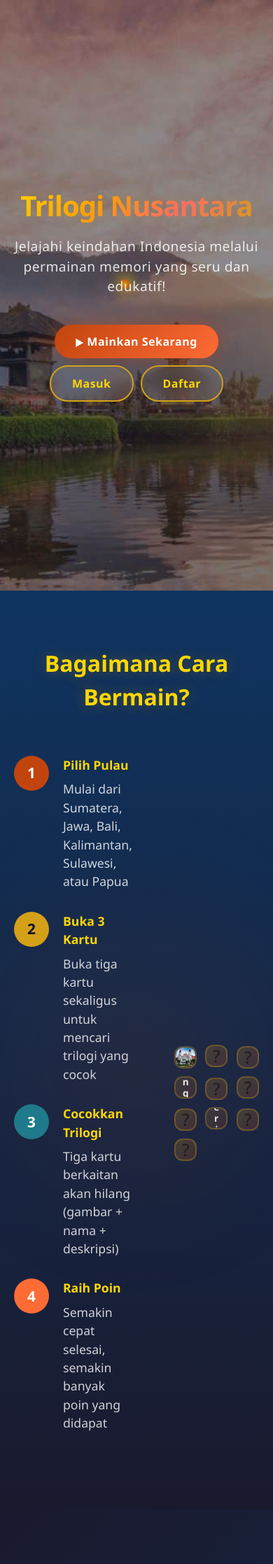
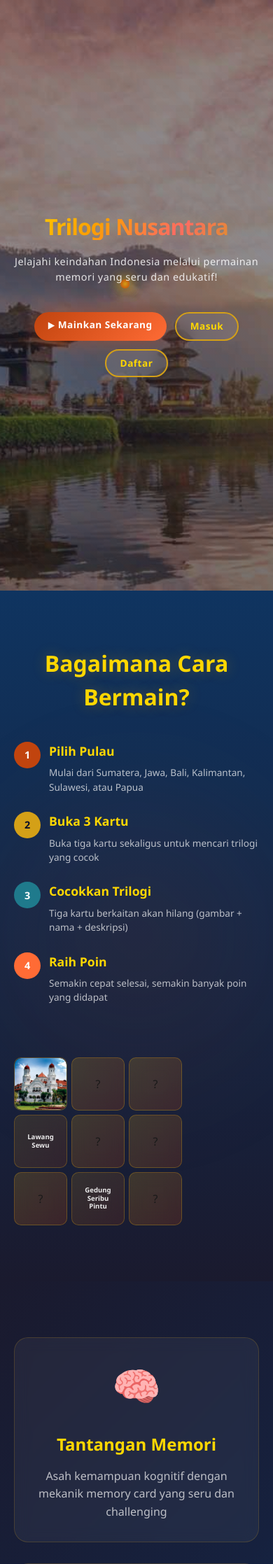
Before and after one commit to vinhartz06/FICPACT2026, a Laravel app: page / in a window 390 px wide. Shown: the top 2235 px of the page at 70% size. Run offline with Laravel 12, Linux system fonts and the light colour scheme; style sheets or scripts are compiled from the project's sources.

Commit message:
landing page responsive

```diff
--- a/resources/views/landing.blade.php
+++ b/resources/views/landing.blade.php
@@ -2,8 +2,8 @@
 <html lang="en">
 <head>
     <meta charset="UTF-8">
-    <meta name="viewport" content="width=device-width, initial-scale=1.0">
-    <title>Trilogi Nusantara</title>
+    <meta name="viewport" content="width=device-width, initial-scale=1.0, viewport-fit=cover">
+    <title>Trilogi Nusantara | Permainan Memori Nusantara</title>
     @vite(['resources/css/app.css'])
     <style>
         * {
@@ -176,7 +165,7 @@
         }
 
         .hero-title {
-            font-size: clamp(3rem, 10vw, 7rem);
+            font-size: clamp(2.5rem, 10vw, 7rem);
             font-weight: 900;
             background: linear-gradient(135deg, #FFD700, #FFA500, #FF6B6B, #D4A017);
             -webkit-background-clip: text;
@@ -184,17 +173,16 @@
             background-clip: text;
             margin-bottom: 20px;
             text-shadow: 0 0 30px rgba(212, 160, 23, 0.3);
-            letter-spacing: -2px;
+            letter-spacing: -1px;
             line-height: 1.2;
         }
 
         .hero-subtitle {
-            font-size: clamp(1.1rem, 4vw, 1.5rem);
+            font-size: clamp(1rem, 4vw, 1.5rem);
             color: rgba(255, 255, 255, 0.85);
             margin-bottom: 40px;
             font-weight: 300;
             letter-spacing: 0.5px;
-            animation: fadeInUp 1.2s ease-out;
         }
 
         .hero-cta {
@@ -202,12 +190,11 @@
             gap: 15px;
             justify-content: center;
             flex-wrap: wrap;
-            animation: fadeInUp 1.4s ease-out;
         }
 
         .btn {
-            padding: 14px 40px;
-            font-size: 1.1rem;
+            padding: 12px 32px;
+            font-size: 1rem;
             font-weight: 700;
             border: none;
             border-radius: 50px;
@@ -277,26 +264,9 @@
             box-shadow: 0 10px 30px rgba(212, 160, 23, 0.3);
         }
 
-        .scroll-indicator {
-            position: absolute;
-            bottom: 30px;
-            left: 50%;
-            transform: translateX(-50%);
-            z-index: 10;
-            animation: float 3s ease-in-out infinite;
-        }
-
-        .scroll-indicator svg {
-            width: 30px;
-            height: 30px;
-            stroke: rgba(212, 160, 23, 0.6);
-            fill: none;
-            stroke-width: 2;
-        }
-
         .preview-section {
             position: relative;
-            min-height: 100vh;
+            min-height: auto;
             display: flex;
             align-items: center;
             justify-content: center;
@@ -319,7 +289,7 @@
         }
 
         .preview-container {
-            max-width: 900px;
+            max-width: 1200px;
             width: 100%;
             position: relative;
             z-index: 5;
@@ -330,17 +300,69 @@
             font-weight: 800;
             color: #FFD700;
             text-align: center;
-            margin-bottom: 60px;
+            margin-bottom: 50px;
             text-shadow: 0 0 20px rgba(212, 160, 23, 0.3);
         }
 
+        /* RESPONSIVE LAYOUT: STEPS ON TOP, CARDS BELOW ON MOBILE */
+        .gameplay-layout {
+            display: flex;
+            flex-direction: row;
+            gap: 60px;
+            align-items: flex-start;
+        }
+
+        .steps-wrapper {
+            flex: 1;
+            color: rgba(255,255,255,0.8);
+            font-size: 1rem;
+        }
+
+        .game-grid-wrapper {
+            flex: 1;
+            display: flex;
+            justify-content: center;
+        }
+
+        .step-item {
+            display: flex;
+            gap: 20px;
+            margin-bottom: 30px;
+        }
+
+        .step-number {
+            width: 50px;
+            height: 50px;
+            border-radius: 50%;
+            display: flex;
+            align-items: center;
+            justify-content: center;
+            font-weight: bold;
+            font-size: 1.3rem;
+            flex-shrink: 0;
+        }
+
+        .step-title {
+            color: #FFD700;
+            font-weight: 700;
+            margin-bottom: 8px;
+            font-size: 1.2rem;
+        }
+
+        .step-desc {
+            font-size: 0.95rem;
+            line-height: 1.5;
+            color: rgba(255,255,255,0.7);
+        }
+
+        /* SMALLER BOXES - REDUCED SIZE */
         .game-grid {
             display: grid;
-            grid-template-columns: repeat(auto-fit, minmax(80px, 1fr));
-            gap: 15px;
-            max-width: 500px;
-            margin: 0 auto;
+            grid-template-columns: repeat(3, 1fr);
+            gap: 12px;
             perspective: 1000px;
+            max-width: 360px;
+            width: 100%;
         }
 
         .game-card {
@@ -351,20 +373,19 @@
             display: flex;
             align-items: center;
             justify-content: center;
-            font-size: 2rem;
+            font-size: 1.6rem;
             cursor: pointer;
             transition: all 0.4s cubic-bezier(0.34, 1.56, 0.64, 1);
             backdrop-filter: blur(10px);
             position: relative;
             overflow: hidden;
-            animation: float 6s ease-in-out infinite;
             flex-direction: column;
-            gap: 8px;
+            gap: 4px;
         }
 
         .game-card.text-card {
             background: linear-gradient(135deg, rgba(212, 160, 23, 0.15), rgba(193, 68, 14, 0.15));
-            padding: 12px;
+            padding: 8px;
         }
 
         .game-card.image-card {
@@ -380,7 +401,7 @@
         }
 
         .card-text {
-            font-size: 0.85rem;
+            font-size: clamp(0.65rem, 2.5vw, 0.75rem);
             color: rgba(255, 255, 255, 0.9);
             text-align: center;
             font-weight: 600;
@@ -388,19 +409,10 @@
             line-height: 1.2;
         }
 
-        .game-card:nth-child(odd) {
-            animation-delay: 0.5s;
-        }
-
         .game-card:hover {
             transform: rotateY(15deg) translateZ(20px) scale(1.05);
             box-shadow: 0 10px 40px rgba(212, 160, 23, 0.4), inset 0 0 20px rgba(212, 160, 23, 0.1);
             border-color: rgba(212, 160, 23, 0.6);
-        }
-
-        .game-card.matched {
-            background: linear-gradient(135deg, rgba(31, 122, 140, 0.4), rgba(193, 68, 14, 0.3));
-            box-shadow: 0 0 30px rgba(31, 122, 140, 0.5);
         }
 
         .game-card::before {
@@ -418,9 +430,10 @@
             left: 100%;
         }
 
+        /* Features Section */
         .features-section {
             position: relative;
-            min-height: 100vh;
+            min-height: auto;
             display: flex;
             align-items: center;
             justify-content: center;
@@ -443,7 +456,7 @@
             backdrop-filter: blur(10px);
             border: 1px solid rgba(212, 160, 23, 0.2);
             border-radius: 20px;
-            padding: 40px;
+            padding: 40px 30px;
             text-align: center;
             transition: all 0.4s cubic-bezier(0.34, 1.56, 0.64, 1);
             position: relative;
@@ -743,63 +693,152 @@
             border-top: 1px solid rgba(212, 160, 23, 0.1);
         }
 
+        /* MOBILE RESPONSIVE ADJUSTMENTS */
+        @media (max-width: 992px) {
+            .gameplay-layout {
+                gap: 40px;
+            }
+            .game-grid {
+                max-width: 320px;
+                gap: 10px;
+            }
+            .game-card {
+                font-size: 1.4rem;
+            }
+        }
+
         @media (max-width: 768px) {
+            .hero-cta {
+                gap: 12px;
+            }
+            .btn {
+                padding: 10px 24px;
+                font-size: 0.9rem;
+            }
+
+            /* STACK LAYOUT: Steps on top, cards below */
+            .gameplay-layout {
+                flex-direction: column;
+                gap: 50px;
+            }
+
+            .steps-wrapper {
+                order: 1;
+            }
+
+            .game-grid-wrapper {
+                order: 2;
+                display: flex;
+                justify-content: center;
+            }
+
+            .step-item {
+                margin-bottom: 25px;
+            }
+
+            .step-number {
+                width: 44px;
+                height: 44px;
+                font-size: 1.1rem;
+            }
+
+            .step-title {
+                font-size: 1.1rem;
+            }
+
+            .step-desc {
+                font-size: 0.85rem;
+            }
+
+            /* SMALLER BOXES ON MOBILE TOO */
+            .game-grid {
+                max-width: 280px;
+                gap: 8px;
+            }
+
+            .game-card {
+                font-size: 1.2rem;
+            }
+
+            .card-text {
+                font-size: 0.65rem;
+            }
+
+            .feature-card {
+                padding: 30px 20px;
+            }
+
+            .island-card {
+                margin-bottom: 10px;
+            }
+
+            .island-name {
+                font-size: 1.4rem;
+            }
+
+            .preview-title {
+                margin-bottom: 40px;
+            }
+        }
+
+        @media (max-width: 480px) {
+            .game-grid {
+                max-width: 240px;
+                gap: 6px;
+            }
+
+            .game-card {
+                font-size: 1rem;
+                border-radius: 10px;
+                border-width: 1.5px;
+            }
+
+            .card-text {
+                font-size: 0.6rem;
+            }
+
+            .step-number {
+                width: 38px;
+                height: 38px;
+                font-size: 0.9rem;
+            }
+
+            .step-item {
+                gap: 12px;
+            }
+
             .hero-title {
-                font-size: 2.5rem;
-                letter-spacing: -1px;
+                font-size: 2rem;
             }
 
             .hero-subtitle {
-                font-size: 1.2rem;
-            }
-
-            .hero-cta {
-                gap: 10px;
-                justify-content: center;
+                font-size: 0.9rem;
             }
 
             .btn {
-                padding: 12px 30px;
-                font-size: 1rem;
+                padding: 8px 20px;
+                font-size: 0.85rem;
+            }
         }
 
-            .game-grid {
-                grid-template-columns: repeat(3, 1fr);
-                gap: 12px;
-            }
-
-            .game-card {
-                font-size: 1.5rem;
-            }
-
-            .feature-card {
-                padding: 30px;
-            }
-
-            .island-card {
-                height: 350px;
-            }
-
-            .section-title {
-                font-size: 2rem;
-            }
-
-            .footer-links {
-                gap: 20px;
-            }
+        .scroll-indicator {
+            position: absolute;
+            bottom: 30px;
+            left: 50%;
+            transform: translateX(-50%);
+            z-index: 10;
+            animation: float 3s ease-in-out infinite;
         }
     </style>
 </head>
 <body>
-    <!-- Hero Section (Game Portal Entry) -->
+    <!-- Hero Section -->
     <section class="hero-section">
         <div class="floating-blob blob-1"></div>
         <div class="floating-blob blob-2"></div>
         <div class="floating-blob blob-3"></div>
         <div class="hero-bg"></div>
         <div class="hero-pattern"></div>
-
-        <!-- Glow Dots -->
         <div class="glow-dot"></div>
         <div class="glow-dot"></div>
         <div class="glow-dot"></div>
@@ -821,15 +857,14 @@
         </div>
     </section>
 
-    <!-- Game Preview Section -->
+    <!-- Game Preview Section - FULLY RESPONSIVE: text on top, cards below on mobile, SMALLER BOXES -->
     <section class="preview-section">
         <div class="preview-bg-glow"></div>
         <div class="preview-container">
             <h2 class="preview-title">Bagaimana Cara Bermain?</h2>
-
-            <div style="display: grid; grid-template-columns: 1fr 1fr; gap: 60px; align-items: center;">
-                <!-- Steps -->
-                <div style="color: rgba(255,255,255,0.8); font-size: 1.1rem;">
+            <div class="gameplay-layout">
+                <!-- Steps (text) - will be on top for mobile -->
+                <div class="steps-wrapper">
                     @php
                         $steps = [
                             ['number' => 1, 'color' => '#C1440E', 'title' => 'Pilih Pulau', 'desc' => 'Mulai dari Sumatera, Jawa, Bali, Kalimantan, Sulawesi, atau Papua'],
@@ -838,19 +873,21 @@
                             ['number' => 4, 'color' => '#FF6B35', 'title' => 'Raih Poin', 'desc' => 'Semakin cepat selesai, semakin banyak poin yang didapat'],
                         ];
                     @endphp
-
                     @foreach($steps as $step)
-                    <div style="display: flex; gap: 20px; margin-bottom: 30px;">
-                        <div style="background: {{ $step['color'] }}; color: {{ $step['number'] === 2 ? '#0a0e27' : 'white' }}; width: 50px; height: 50px; border-radius: 50%; display: flex; align-items: center; justify-content: center; font-weight: bold; font-size: 1.3rem; flex-shrink: 0;">{{ $step['number'] }}</div>
+                        <div class="step-item">
+                            <div class="step-number" style="background: {{ $step['color'] }}; color: {{ $step['number'] === 2 ? '#0a0e27' : 'white' }};">
+                                {{ $step['number'] }}
+                            </div>
                             <div>
-                            <h3 style="color: #FFD700; font-weight: 700; margin-bottom: 8px;">{{ $step['title'] }}</h3>
-                            <p>{{ $step['desc'] }}</p>
+                                <h3 class="step-title">{{ $step['title'] }}</h3>
+                                <p class="step-desc">{{ $step['desc'] }}</p>
                             </div>
                         </div>
                     @endforeach
                 </div>
 
-                <!-- Game Grid -->
+                <!-- Game Grid (cards) - SMALLER BOX SIZE -->
+                <div class="game-grid-wrapper">
                     <div class="game-grid">
                         @php
                             $gameCards = [
@@ -875,13 +910,12 @@
                                 <div class="game-card text-card">
                                     <div class="card-text">{{ $card['text'] }}</div>
                                 </div>
-                        @elseif($card['type'] === 'matched')
-                            <div class="game-card matched">{{ $card['text'] }}</div>
                             @else
                                 <div class="game-card">{{ $card['text'] }}</div>
                             @endif
                         @endforeach
                         <div class="game-card">?</div>
+                    </div>
                 </div>
             </div>
         </div>
```
Also changed, not shown: other parts of resources/views/landing.blade.php (+14 -94 lines), package-lock.json, 1 other file. Lines whose indentation alone changed are shown as unchanged.
